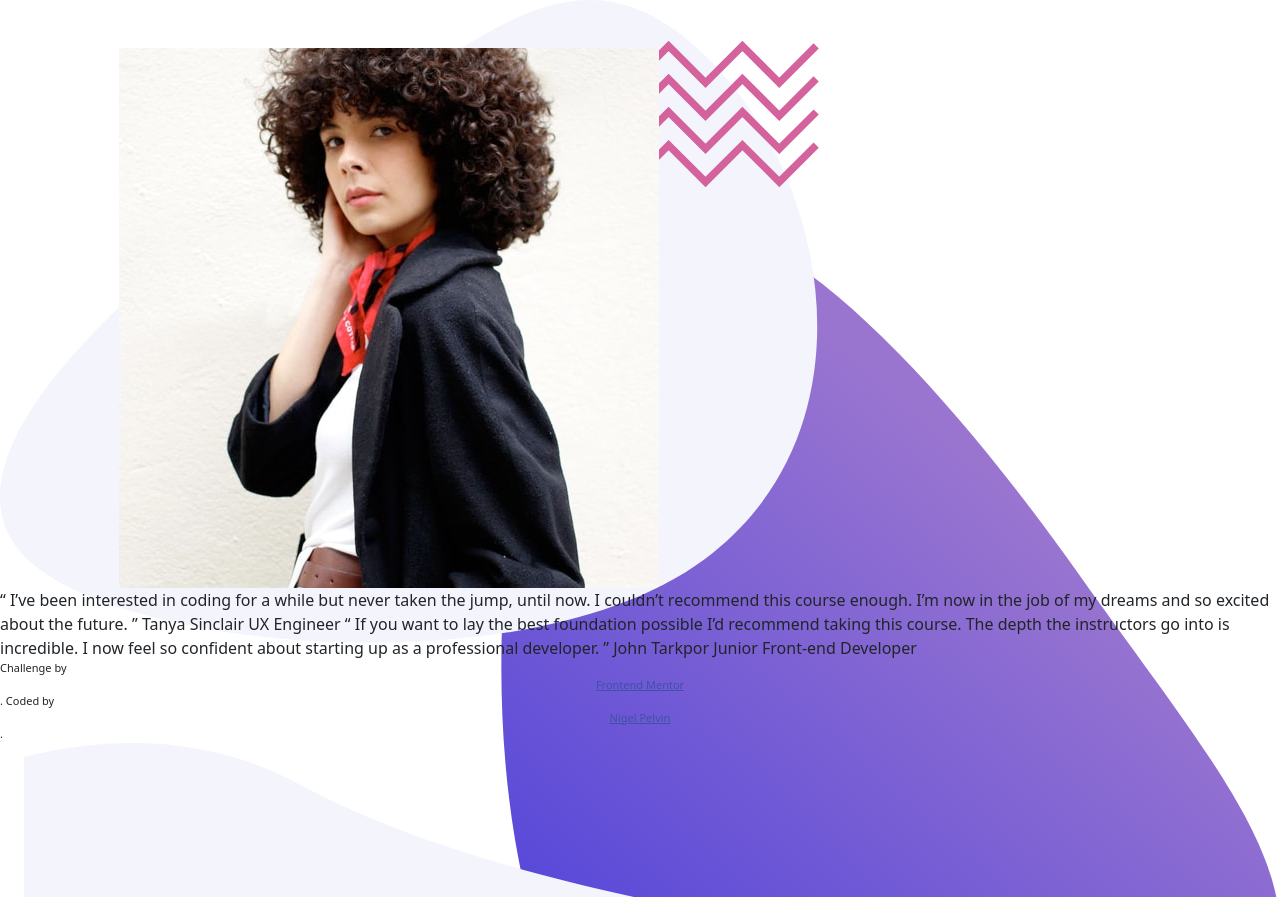
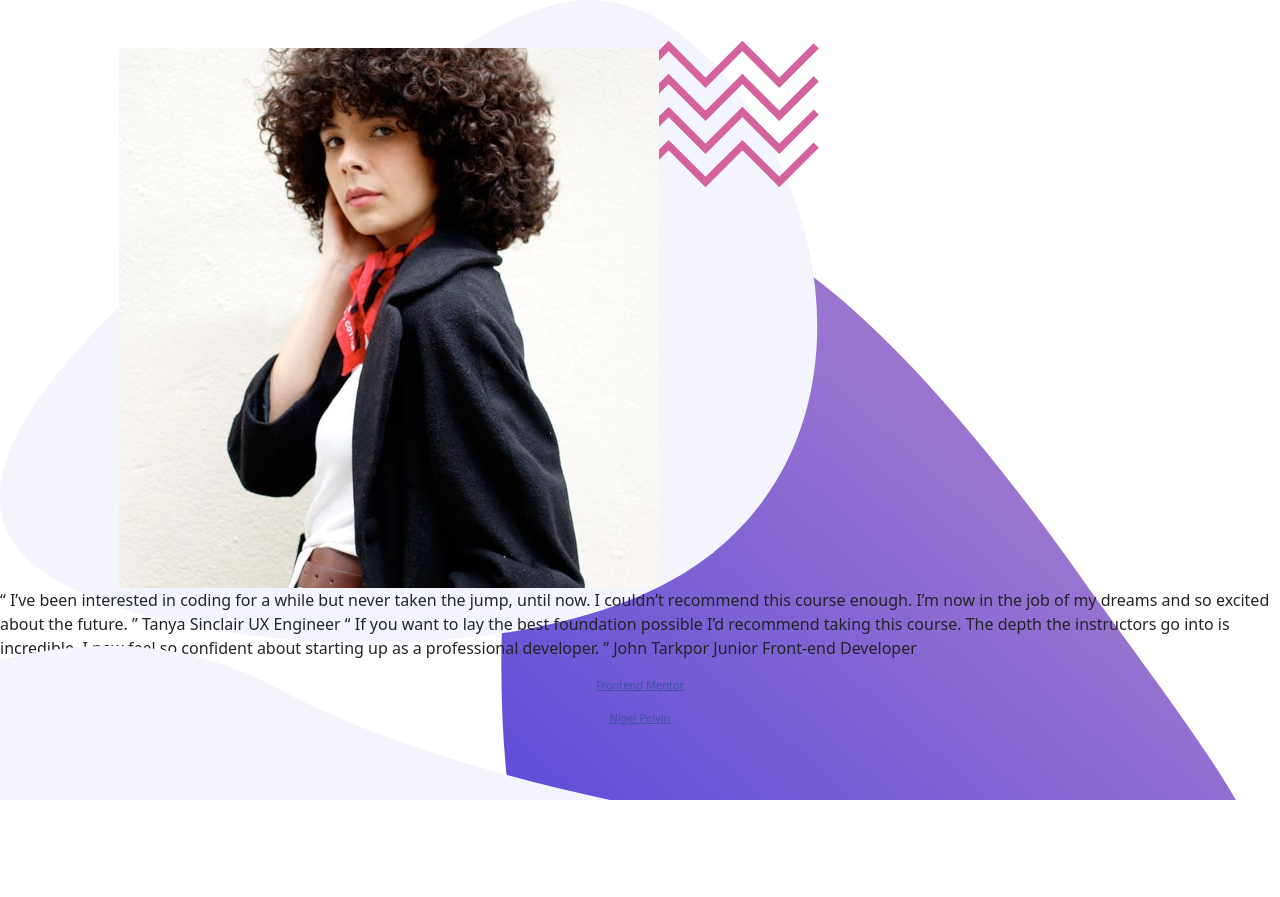
Before and after one commit to nPelvin/Coding-bootcamp-testimonials-slider, a plain HTML site: page index.html in a window 1280 px wide. After the commit the page ends 800 px from the top, so only its background shows below. Drawn offline with nearby package versions, Linux system fonts and the light colour scheme.

Commit message:
footer positioning
footer positioning fixed

```diff
--- a/index.html
+++ b/index.html
@@ -54,7 +54,7 @@
         >. Coded by <a href="http://lovestocode.com">Nigel Pelvin</a>.
       </div>
   </body>
-  <footer class="container-fluid">
-    <img src="images/pattern-curve.svg" alt="background curve image" />
+  <footer class="row position-absolute bottom-0 start-0"><img src="images/pattern-curve.svg" alt="background curve image" />
+
   </footer>
 </html>
```
